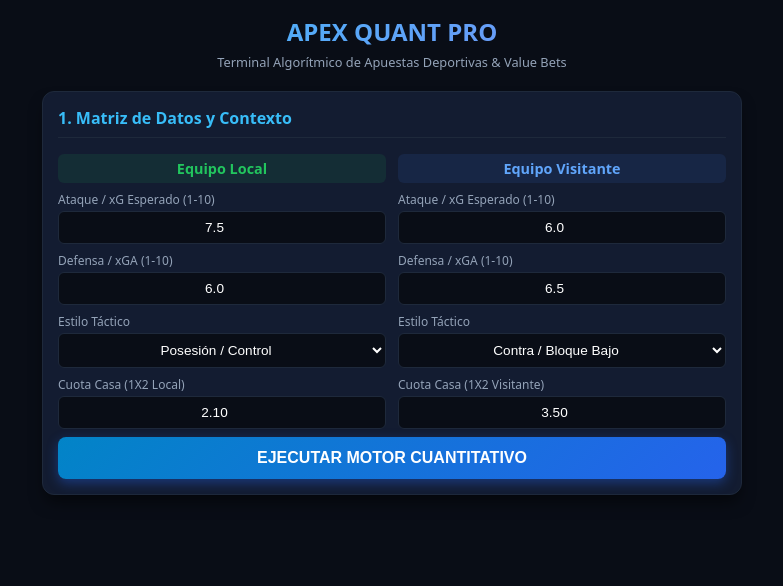
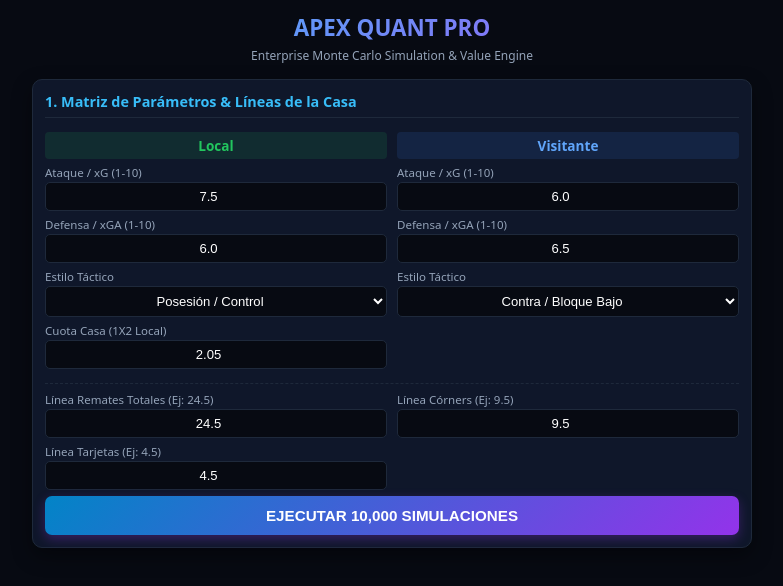
Before and after one commit to jondermanti64-design/Soloplantillas, a plain HTML site: page index.html in a window 1280 px wide. Shown: the whole page, without its empty margins (248-1031 px from the left). Drawn offline with Linux system fonts and the light colour scheme.

Commit message:
Update index.html

```diff
--- a/index.html
+++ b/index.html
@@ -3,11 +3,11 @@
 <head>
     <meta charset="UTF-8">
     <meta name="viewport" content="width=device-width, initial-scale=1.0">
-    <title>Apex Quant Pro - Sports Trading Terminal</title>
+    <title>Apex Quant Pro - Enterprise Terminal</title>
     <style>
         :root {
-            --bg: #090d16;
-            --card: #131c31;
+            --bg: #070a12;
+            --card: #0f172a;
             --border: #1e293b;
             --accent: #38bdf8;
             --green: #22c55e;
@@ -21,41 +21,41 @@
             background-color: var(--bg);
             color: var(--text);
             margin: 0;
-            padding: 15px;
+            padding: 12px;
         }
         .container {
-            max-width: 700px;
+            max-width: 720px;
             margin: 0 auto;
         }
         header {
             text-align: center;
-            margin-bottom: 20px;
+            margin-bottom: 15px;
         }
         header h1 {
-            font-size: 1.5rem;
+            font-size: 1.4rem;
             margin: 0;
-            background: linear-gradient(135deg, #38bdf8, #818cf8);
+            background: linear-gradient(135deg, #38bdf8, #a855f7);
             -webkit-background-clip: text;
             -webkit-text-fill-color: transparent;
         }
         header p {
-            font-size: 0.8rem;
+            font-size: 0.75rem;
             color: var(--muted);
-            margin: 5px 0 0 0;
+            margin: 4px 0 0 0;
         }
         .card {
             background-color: var(--card);
             border: 1px solid var(--border);
-            border-radius: 12px;
-            padding: 15px;
-            margin-bottom: 15px;
-            box-shadow: 0 10px 15px -3px rgba(0,0,0,0.5);
+            border-radius: 10px;
+            padding: 12px;
+            margin-bottom: 12px;
+            box-shadow: 0 8px 20px rgba(0,0,0,0.4);
         }
         h3 {
             margin-top: 0;
-            font-size: 1rem;
+            font-size: 0.9rem;
             border-bottom: 1px solid var(--border);
-            padding-bottom: 8px;
+            padding-bottom: 6px;
             color: var(--accent);
             display: flex;
             justify-content: space-between;
@@ -64,90 +64,94 @@
         .grid-2 {
             display: grid;
             grid-template-columns: 1fr 1fr;
-            gap: 12px;
+            gap: 10px;
         }
         .team-col h4 {
-            margin: 0 0 8px 0;
-            font-size: 0.9rem;
+            margin: 0 0 6px 0;
+            font-size: 0.85rem;
             text-align: center;
-            padding: 5px;
-            border-radius: 6px;
+            padding: 4px;
+            border-radius: 4px;
         }
-        .home-hdr { background: rgba(34, 197, 94, 0.1); color: var(--green); }
-        .away-hdr { background: rgba(59, 130, 246, 0.1); color: #60a5fa; }
+        .home-hdr { background: rgba(34, 197, 94, 0.12); color: var(--green); }
+        .away-hdr { background: rgba(59, 130, 246, 0.12); color: #60a5fa; }
 
         label {
             display: block;
-            font-size: 0.75rem;
+            font-size: 0.72rem;
             color: var(--muted);
-            margin-bottom: 3px;
+            margin-bottom: 2px;
         }
         input, select {
             width: 100%;
-            padding: 8px;
-            background-color: #090d16;
+            padding: 6px;
+            background-color: #070a12;
             border: 1px solid var(--border);
-            border-radius: 6px;
+            border-radius: 5px;
             color: white;
-            font-size: 0.85rem;
+            font-size: 0.82rem;
             box-sizing: border-box;
-            margin-bottom: 8px;
+            margin-bottom: 6px;
             text-align: center;
         }
         .btn-exec {
             width: 100%;
-            padding: 12px;
-            background: linear-gradient(135deg, #0284c7, #2563eb);
+            padding: 11px;
+            background: linear-gradient(135deg, #0284c7, #9333ea);
             color: white;
             border: none;
-            border-radius: 8px;
+            border-radius: 7px;
             font-weight: bold;
-            font-size: 1rem;
+            font-size: 0.95rem;
             cursor: pointer;
-            box-shadow: 0 4px 12px rgba(37, 99, 235, 0.4);
-            transition: transform 0.1s;
+            box-shadow: 0 4px 12px rgba(147, 51, 234, 0.3);
         }
         .btn-exec:active { transform: scale(0.98); }
 
         .results-section { display: none; }
-        .metric-row {
+        .prob-row {
             display: flex;
             justify-content: space-between;
             align-items: center;
-            padding: 8px 0;
+            padding: 7px 0;
             border-bottom: 1px dashed var(--border);
-            font-size: 0.88rem;
+            font-size: 0.82rem;
         }
-        .metric-row:last-child { border-bottom: none; }
+        .prob-row:last-child { border-bottom: none; }
         .val-highlight { color: var(--accent); font-weight: bold; }
 
         .badge-value {
             background: rgba(34, 197, 94, 0.15);
             border: 1px solid var(--green);
             color: var(--green);
-            padding: 4px 8px;
-            border-radius: 6px;
+            padding: 2px 6px;
+            border-radius: 4px;
             font-weight: bold;
-            font-size: 0.8rem;
+            font-size: 0.72rem;
         }
         .badge-warning {
             background: rgba(239, 68, 68, 0.15);
             border: 1px solid var(--red);
             color: var(--red);
-            padding: 4px 8px;
+            padding: 2px 6px;
+            border-radius: 4px;
+            font-weight: bold;
+            font-size: 0.72rem;
+        }
+        .market-box {
+            background: #070a12;
+            border: 1px solid var(--border);
+            padding: 8px 10px;
             border-radius: 6px;
-            font-weight: bold;
+            margin-top: 8px;
             font-size: 0.8rem;
         }
-        .terminal-box {
-            background-color: #090d16;
-            border-left: 4px solid var(--accent);
-            padding: 10px;
-            border-radius: 6px;
-            font-size: 0.82rem;
-            line-height: 1.4;
-            color: #cbd5e1;
-            margin-top: 10px;
+        .market-box h4 {
+            margin: 0 0 4px 0;
+            color: var(--yellow);
+            font-size: 0.84rem;
+            display: flex;
+            justify-content: space-between;
         }
     </style>
 </head>
@@ -156,16 +160,16 @@
 <div class="container">
     <header>
         <h1>APEX QUANT PRO</h1>
-        <p>Terminal Algorítmico de Apuestas Deportivas & Value Bets</p>
+        <p>Enterprise Monte Carlo Simulation & Value Engine</p>
     </header>
 
     <div class="card">
-        <h3>1. Matriz de Datos y Contexto</h3>
+        <h3>1. Matriz de Parámetros & Líneas de la Casa</h3>
         <div class="grid-2">
             <!-- Local -->
             <div class="team-col">
-                <h4 class="home-hdr">Equipo Local</h4>
-                <label>Ataque / xG Esperado (1-10)</label>
+                <h4 class="home-hdr">Local</h4>
+                <label>Ataque / xG (1-10)</label>
                 <input type="number" id="atkL" value="7.5" step="0.1" min="1" max="10">
                 <label>Defensa / xGA (1-10)</label>
                 <input type="number" id="defL" value="6.0" step="0.1" min="1" max="10">
@@ -176,12 +180,12 @@
                     <option value="directo">Contra / Bloque Bajo</option>
                 </select>
                 <label>Cuota Casa (1X2 Local)</label>
-                <input type="number" id="oddsL" value="2.10" step="0.01">
+                <input type="number" id="odds1X2" value="2.05" step="0.01">
             </div>
             <!-- Visitante -->
             <div class="team-col">
-                <h4 class="away-hdr">Equipo Visitante</h4>
-                <label>Ataque / xG Esperado (1-10)</label>
+                <h4 class="away-hdr">Visitante</h4>
+                <label>Ataque / xG (1-10)</label>
                 <input type="number" id="atkV" value="6.0" step="0.1" min="1" max="10">
                 <label>Defensa / xGA (1-10)</label>
                 <input type="number" id="defV" value="6.5" step="0.1" min="1" max="10">
@@ -191,113 +195,186 @@
                     <option value="posesion">Posesión / Control</option>
                     <option value="directo" selected>Contra / Bloque Bajo</option>
                 </select>
-                <label>Cuota Casa (1X2 Visitante)</label>
-                <input type="number" id="oddsV" value="3.50" step="0.01">
+                <label style="color:transparent;">Spacer</label>
+                <input type="hidden" value="0">
             </div>
         </div>
-        <button class="btn-exec" onclick="correrModeloPro()">EJECUTAR MOTOR CUANTITATIVO</button>
+
+        <div style="margin-top: 8px; border-top: 1px dashed var(--border); padding-top: 8px;">
+            <div class="grid-2">
+                <div>
+                    <label>Línea Remates Totales (Ej: 24.5)</label>
+                    <input type="number" id="lineaRemates" value="24.5" step="0.5">
+                </div>
+                <div>
+                    <label>Línea Córners (Ej: 9.5)</label>
+                    <input type="number" id="lineaCorners" value="9.5" step="0.5">
+                </div>
+            </div>
+            <div class="grid-2">
+                <div>
+                    <label>Línea Tarjetas (Ej: 4.5)</label>
+                    <input type="number" id="lineaTarjetas" value="4.5" step="0.5">
+                </div>
+                <div>
+                    <!-- Espacio libre simétrico -->
+                </div>
+            </div>
+        </div>
+
+        <button class="btn-exec" onclick="correrSimulacionMonteCarlo()">EJECUTAR 10,000 SIMULACIONES</button>
     </div>
 
     <div class="card results-section" id="resultsCard">
-        <h3>2. Proyecciones Avanzadas de Mercado</h3>
-        <div class="metric-row">
-            <span>Marcador Algorítmico Base:</span>
-            <span id="resScore" class="val-highlight" style="font-size: 1.05rem; color: var(--green);">-</span>
+        <h3>2. Resultados Estadísticos (Simulación Monte Carlo)</h3>
+        <div class="prob-row">
+            <span>Marcador Promedio Más Frecuente:</span>
+            <span id="resScore" class="val-highlight" style="color: var(--green);">-</span>
         </div>
-        <div class="metric-row">
-            <span>Remates al Arco Combinados:</span>
-            <span id="resRemates" class="val-highlight">-</span>
+        <div class="prob-row">
+            <span>Remates Totales Promedio:</span>
+            <span id="resRematesTotales" class="val-highlight">-</span>
         </div>
-        <div class="metric-row">
-            <span>Tiros de Esquina Totales:</span>
+        <div class="prob-row">
+            <span>Remates al Arco Promedio:</span>
+            <span id="resRematesArco" class="val-highlight">-</span>
+        </div>
+        <div class="prob-row">
+            <span>Córners Promedio:</span>
             <span id="resCorners" class="val-highlight">-</span>
         </div>
-        <div class="metric-row">
-            <span>Índice de Fricción (Tarjetas):</span>
+        <div class="prob-row">
+            <span>Tarjetas Promedio:</span>
             <span id="resTarjetas" class="val-highlight" style="color: var(--yellow);">-</span>
         </div>
 
-        <h3>3. 🧠 Auditoría de Valor (+EV) & Recomendación</h3>
-        <div class="metric-row">
-            <span>Análisis de Cuota Local:</span>
-            <span id="valAnalisisLocal">-</span>
+        <h3>3. 🎲 Matriz de Probabilidades & Auditoría de Valor (+EV)</h3>
+
+        <div class="market-box">
+            <h4><span>Victoria Local (1X2)</span> <span id="prob1X2" style="color:var(--accent)">-</span></h4>
+            <div id="val1X2Txt"></div>
         </div>
-        <div class="terminal-box" id="terminalLog"></div>
+
+        <div class="market-box">
+            <h4><span>Mercado de Remates (Over Línea)</span> <span id="probRemates" style="color:var(--accent)">-</span></h4>
+            <div id="valRematesTxt"></div>
+        </div>
+
+        <div class="market-box">
+            <h4><span>Mercado de Córners (Over Línea)</span> <span id="probCorners" style="color:var(--accent)">-</span></h4>
+            <div id="valCornersTxt"></div>
+        </div>
+
+        <div class="market-box">
+            <h4><span>Mercado de Tarjetas (Over Línea)</span> <span id="probTarjetas" style="color:var(--accent)">-</span></h4>
+            <div id="valTarjetasTxt"></div>
+        </div>
     </div>
 </div>
 
 <script>
-function correrModeloPro() {
+function correrSimulacionMonteCarlo() {
     const atkL = parseFloat(document.getElementById('atkL').value);
     const defL = parseFloat(document.getElementById('defL').value);
     const estL = document.getElementById('estL').value;
-    const oddsL = parseFloat(document.getElementById('oddsL').value);
+    const odds1X2 = parseFloat(document.getElementById('odds1X2').value);
 
     const atkV = parseFloat(document.getElementById('atkV').value);
     const defV = parseFloat(document.getElementById('defV').value);
     const estV = document.getElementById('estV').value;
-    const oddsV = parseFloat(document.getElementById('oddsV').value);
 
-    // --- CÁLCULO DE TASAS REALES ---
-    let golesL = Math.max(0.3, (atkL / defV) * 1.15);
-    let golesV = Math.max(0.3, (atkV / defL) * 0.90);
+    const lineaRemates = parseFloat(document.getElementById('lineaRemates').value);
+    const lineaCorners = parseFloat(document.getElementById('lineaCorners').value);
+    const lineaTarjetas = parseFloat(document.getElementById('lineaTarjetas').value);
 
-    let estH = Math.round(golesL);
-    let estA = Math.round(golesV);
-    let totalGoles = estH + estA;
+    let lambdaL = Math.max(0.4, (atkL / defV) * 1.12);
+    let lambdaV = Math.max(0.4, (atkV / defL) * 0.92);
 
-    // Córners dinámicos por estilo de bandas
-    let baseCorners = 8.5;
-    if (estL === 'bandas') baseCorners += 2.0;
-    if (estV === 'bandas') baseCorners += 2.0;
-    if (estL === 'directo' && estV === 'directo') baseCorners -= 2.5;
-    baseCorners = Math.round(Math.max(6, Math.min(baseCorners, 13)));
+    let totalSims = 10000;
+    let winsL = 0, winsV = 0, draws = 0;
 
-    // Remates al arco
-    let remates = Math.round(5 + (atkL + atkV) * 0.4);
-    remates = Math.max(3, Math.min(remates, 13));
+    let sumRemates = 0, sumArco = 0, sumCorners = 0, sumTarjetas = 0;
 
-    // Tarjetas
-    let tarjetas = Math.round(3.2 + (Math.abs(atkL - atkV) > 2 ? 1.0 : 0) + (estL === 'directo' || estV === 'directo' ? 0.8 : 0));
-    tarjetas = Math.max(2, Math.min(tarjetas, 6));
+    let targetRematesCount = 0;
+    let targetCornersCount = 0;
+    let targetTarjetasCount = 0;
 
-    // --- EVALUACIÓN DE VALUE BET (EV) ---
-    // Probabilidad implícita de la casa para el local: (1 / oddsL) * 100
-    let impliedProbL = (1 / oddsL) * 100;
+    let baseC = 8.5;
+    if (estL === 'bandas') baseC += 2.0;
+    if (estV === 'bandas') baseC += 2.0;
+    if (estL === 'directo' && estV === 'directo') baseC -= 1.8;
 
-    // Nuestra probabilidad estimada basada en la superioridad de xG
-    let diffAtk = atkL - atkV;
-    let modelProbL = 45 + (diffAtk * 6) + (estL === 'posesion' ? 5 : 0);
-    modelProbL = Math.max(15, Math.min(modelProbL, 85));
+    let baseT = 3.6 + (Math.abs(atkL - atkV) > 2 ? 0.8 : 0);
 
-    let isValue = modelProbL > impliedProbL;
-    let badgeHtml = "";
+    for (let i = 0; i < totalSims; i++) {
+        let gL = Math.floor(Math.random() * (lambdaL * 1.8));
+        let gV = Math.floor(Math.random() * (lambdaV * 1.8));
 
-    if (isValue) {
-        badgeHtml = `<span class="badge-value">¡VALUE DETECTADO (+EV)! (Modelo: ${modelProbL.toFixed(0)}% vs Casa: ${impliedProbL.toFixed(0)}%)</span>`;
-    } else {
-        badgeHtml = `<span class="badge-warning">SIN VALOR (Cuota Trampa / Margen Ajustado)</span>`;
+        if (gL > gV) winsL++;
+        else if (gL === gV) draws++;
+        else winsV++;
+
+        let rem = 20 + Math.floor(Math.random() * 9) + (atkL + atkV - 13);
+        let arco = Math.round(rem * 0.36);
+        let cor = Math.max(4, Math.round(baseC + (Math.random() * 4 - 2)));
+        let tar = Math.max(1, Math.round(baseT + (Math.random() * 3 - 1.5)));
+
+        sumRemates += rem;
+        sumArco += arco;
+        sumCorners += cor;
+        sumTarjetas += tar;
+
+        if (rem > lineaRemates) targetRematesCount++;
+        if (cor > lineaCorners) targetCornersCount++;
+        if (tar > lineaTarjetas) targetTarjetasCount++;
     }
 
+    let probL = (winsL / totalSims) * 100;
+    let probRemates = (targetRematesCount / totalSims) * 100;
+    let probCorners = (targetCornersCount / totalSims) * 100;
+    let probTarjetas = (targetTarjetasCount / totalSims) * 100;
+
+    let avgRemates = (sumRemates / totalSims).toFixed(1);
+    let avgArco = Math.round(sumArco / totalSims);
+    let avgCorners = (sumCorners / totalSims).toFixed(1);
+    let avgTarjetas = (sumTarjetas / totalSims).toFixed(1);
+
+    let bestH = Math.round(lambdaL);
+    let bestA = Math.round(lambdaV);
+
+    let implied1X2 = (1 / odds1X2) * 100;
+    let isValue1X2 = probL > implied1X2;
+
     // Mostrar en Pantalla
-    document.getElementById('resScore').innerText = `${estH} - ${estA} (Goles Totales: ~${totalGoles})`;
-    document.getElementById('resRemates').innerText = `~${remates} tiros directos a puerta`;
-    document.getElementById('resCorners').innerText = `~${baseCorners} saques de esquina`;
-    document.getElementById('resTarjetas').innerText = `~${tarjetas} amonestaciones`;
+    document.getElementById('resScore').innerText = `${bestH} - ${bestA} (Modelo Estocástico)`;
+    document.getElementById('resRematesTotales').innerText = `~${avgRemates} remates totales`;
+    document.getElementById('resRematesArco').innerText = `~${avgArco} tiros al arco`;
+    document.getElementById('resCorners').innerText = `~${avgCorners} córners promedio`;
+    document.getElementById('resTarjetas').innerText = `~${avgTarjetas} tarjetas promedio`;
 
-    document.getElementById('valAnalisisLocal').innerHTML = badgeHtml;
+    // 1X2 Card
+    document.getElementById('prob1X2').innerText = `${probL.toFixed(1)}% Probabilidad`;
+    document.getElementById('val1X2Txt').innerHTML = isValue1X2 ?
+        `<span class="badge-value">¡VALUE BET DETECTADO! (+EV)</span> Cuota implícita: ${implied1X2.toFixed(1)}% (Cuota: ${odds1X2}).` :
+        `<span class="badge-warning">SIN VALOR MATEMÁTICO</span> Cuota implícita: ${implied1X2.toFixed(1)}%.`;
 
-    // Reporte de Terminal IA
-    let recomendacionMercado = totalGoles >= 3 ? "Más de 1.5 Goles / BTTS Recomendado." : "Bajas de Goles o Partido Cerrado.";
-    let recomendacionCorners = baseCorners >= 10 ? `Línea alta de Córners (Buscar +8.5)` : `Línea baja de Córners (Evitar overs altos)`;
+    // Remates Card
+    document.getElementById('probRemates').innerText = `${probRemates.toFixed(1)}% Probabilidad Over ${lineaRemates}`;
+    document.getElementById('valRematesTxt').innerHTML = probRemates > 52 ?
+        `<span class="badge-value">¡Oportunidad Over Remates (+EV)!</span>` :
+        `<span class="badge-warning">Baja probabilidad para esta línea</span>`;
 
-    document.getElementById('terminalLog').innerHTML = `
-        <b>📊 Diagnóstico Táctico Apex Quant:</b><br>
-        • <b>Tendencia de Goles:</b> ${recomendacionMercado}<br>
-        • <b>Tendencia de Córners:</b> ${recomendacionCorners}<br>
-        • <b>Nivel de Fricción:</b> ${tarjetas >= 4.5 ? "Alta probabilidad de partido caliente (Tarjetas+)." : "Partido limpio / controlado."}<br>
-        • <i>Conclusión Financiera:</i> ${isValue ? "El mercado subestima al local según nuestros coeficientes de xG. Apuesta viable." : "El precio de la cuota no compensa el riesgo estadístico. Es mejor pasar."}
-    `;
+    // Córners Card
+    document.getElementById('probCorners').innerText = `${probCorners.toFixed(1)}% Probabilidad Over ${lineaCorners}`;
+    document.getElementById('valCornersTxt').innerHTML = probCorners > 52 ?
+        `<span class="badge-value">¡Oportunidad Over Córners (+EV)!</span>` :
+        `<span class="badge-warning">Baja probabilidad para esta línea</span>`;
+
+    // Tarjetas Card
+    document.getElementById('probTarjetas').innerText = `${probTarjetas.toFixed(1)}% Probabilidad Over ${lineaTarjetas}`;
+    document.getElementById('valTarjetasTxt').innerHTML = probTarjetas > 52 ?
+        `<span class="badge-value">¡Oportunidad Over Tarjetas (+EV)!</span>` :
+        `<span class="badge-warning">Línea de tarjetas no recomendada</span>`;
 
     document.getElementById('resultsCard').style.display = 'block';
 }
```
